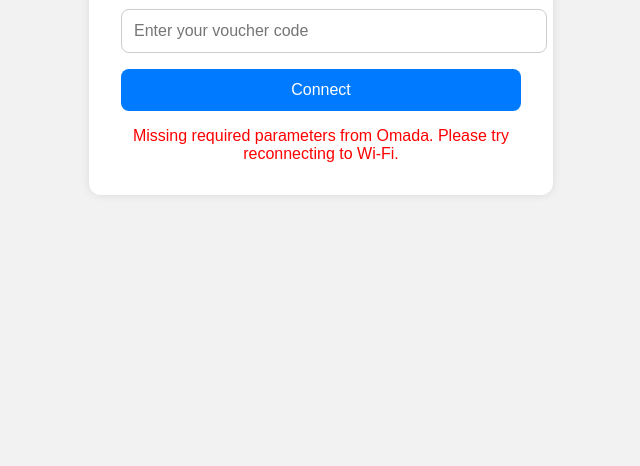
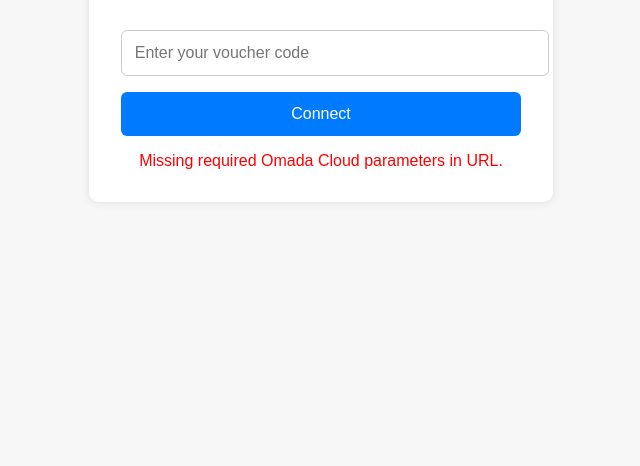
Before and after one commit to gomezilla/omada-portal, a plain HTML site: page index.html in a window 1280 px wide. Shown: the part 350-816 px from the top of the page, without its empty margins (319-959 px from the left). Drawn offline with Linux system fonts and the light colour scheme.

Commit message:
Update index.html

```diff
--- a/index.html
+++ b/index.html
@@ -3,58 +3,57 @@
 <head>
   <meta charset="UTF-8" />
   <meta name="viewport" content="width=device-width, initial-scale=1.0"/>
-  <title>Wi-Fi Voucher Login</title>
+  <title>Omada Wi-Fi Voucher Login</title>
   <style>
     body {
-      font-family: Arial, sans-serif;
-      background: #f2f2f2;
+      font-family: sans-serif;
+      background: #f7f7f7;
       display: flex;
       justify-content: center;
       align-items: center;
       height: 100vh;
-      margin: 0;
     }
 
     .container {
-      background: white;
+      background: #fff;
       padding: 2rem;
-      border-radius: 12px;
+      border-radius: 10px;
       box-shadow: 0 0 10px rgba(0,0,0,0.1);
       width: 100%;
       max-width: 400px;
+    }
+
+    h2 {
       text-align: center;
     }
 
-    h2 {
-      margin-bottom: 1.5rem;
-    }
-
     input[type="text"] {
-      padding: 0.75rem;
       width: 100%;
-      margin-bottom: 1rem;
+      padding: 0.8rem;
+      margin: 1rem 0;
+      border-radius: 6px;
       border: 1px solid #ccc;
-      border-radius: 8px;
       font-size: 1rem;
     }
 
     button {
-      padding: 0.75rem;
       width: 100%;
-      background: #007bff;
-      color: white;
+      padding: 0.8rem;
+      background-color: #007bff;
+      color: #fff;
       border: none;
-      border-radius: 8px;
+      border-radius: 6px;
       font-size: 1rem;
       cursor: pointer;
     }
 
     button:hover {
-      background: #0056b3;
+      background-color: #0056b3;
     }
 
     .error {
       color: red;
+      text-align: center;
       margin-top: 1rem;
     }
   </style>
@@ -65,47 +64,35 @@
     <form id="authForm" method="POST">
       <input type="hidden" id="clientMac" name="clientMac" />
       <input type="hidden" id="clientIp" name="clientIp" />
-      <input type="hidden" id="gwAddress" name="gwAddress" />
-      <input type="hidden" id="gwPort" name="gwPort" />
       <input type="text" name="voucher" placeholder="Enter your voucher code" required />
       <button type="submit">Connect</button>
     </form>
-    <div class="error" id="error"></div>
+    <div class="error" id="errorMsg"></div>
   </div>
 
   <script>
     document.addEventListener('DOMContentLoaded', function () {
       const urlParams = new URLSearchParams(window.location.search);
 
-      const clientMac = urlParams.get('clientMac');
-      const clientIp = urlParams.get('clientIp');
-      const redirectUrl = urlParams.get('redirectUrl');
+      const apiDomain = urlParams.get("apiDomain");
+      const httpsPort = urlParams.get("httpsPort") || "443";
+      const site = urlParams.get("site");
+      const clientMac = urlParams.get("clientMac");
+      const clientIp = urlParams.get("clientIp");
 
-      let gwAddress = '';
-      let gwPort = '8088'; // default Omada gateway port
-
-      // Try to extract gwAddress from redirectUrl
-      if (redirectUrl) {
-        try {
-          const parsedRedirect = new URL(decodeURIComponent(redirectUrl));
-          gwAddress = parsedRedirect.hostname;
-        } catch (e) {
-          console.error("Failed to parse redirectUrl", e);
-        }
+      if (!apiDomain || !site || !clientMac || !clientIp) {
+        document.getElementById("errorMsg").textContent =
+          "Missing required Omada Cloud parameters in URL.";
+        return;
       }
 
-      // Set hidden input values
-      document.getElementById('clientMac').value = clientMac || '';
-      document.getElementById('clientIp').value = clientIp || '';
-      document.getElementById('gwAddress').value = gwAddress || '';
-      document.getElementById('gwPort').value = gwPort || '';
+      // Set hidden values (for good practice)
+      document.getElementById("clientMac").value = clientMac;
+      document.getElementById("clientIp").value = clientIp;
 
-      if (gwAddress && clientMac && clientIp) {
-        const authUrl = `http://${gwAddress}:${gwPort}/portal/auth?clientMac=${clientMac}&clientIp=${clientIp}`;
-        document.getElementById('authForm').action = authUrl;
-      } else {
-        document.getElementById('error').textContent = "Missing required parameters from Omada. Please try reconnecting to Wi-Fi.";
-      }
+      // Use current portal's auth endpoint
+      const authUrl = `https://${apiDomain}/portal/auth?clientMac=${clientMac}&clientIp=${clientIp}&site=${site}`;
+      document.getElementById("authForm").action = authUrl;
     });
   </script>
 </body>
```
